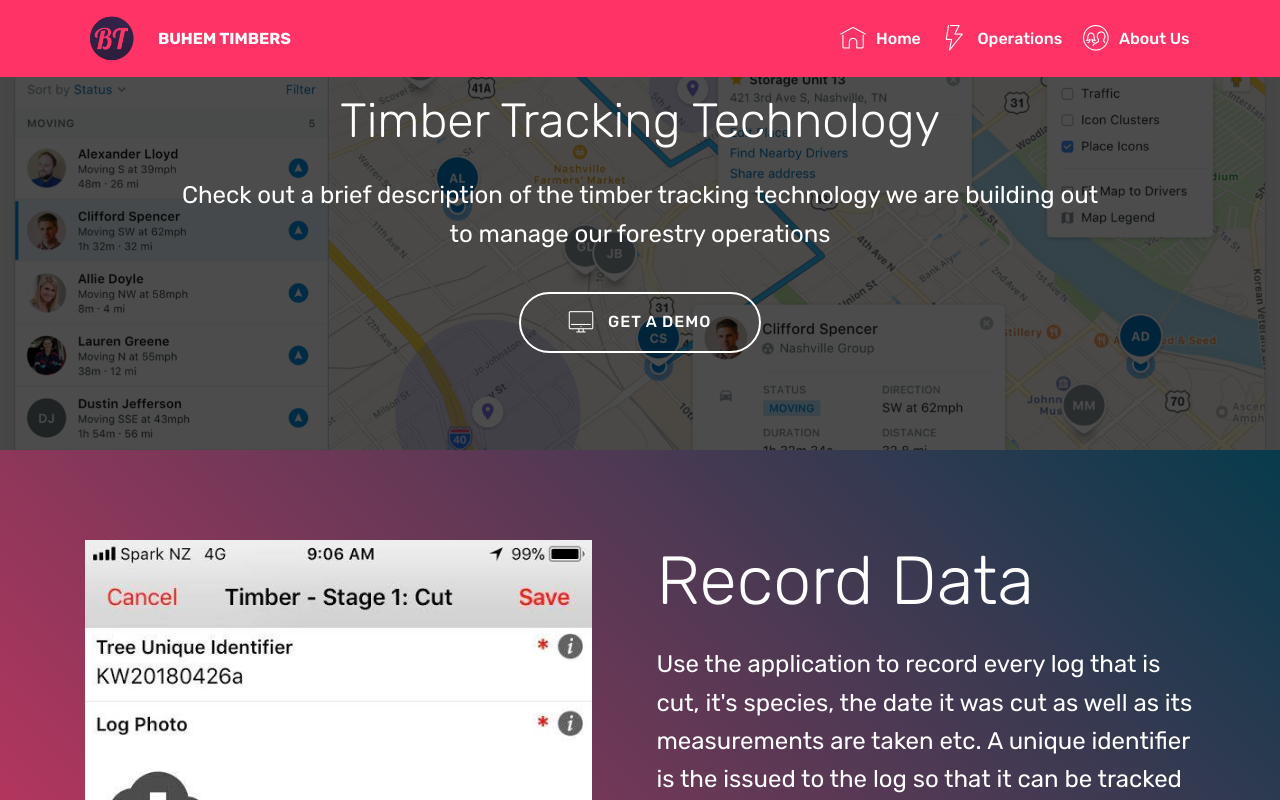
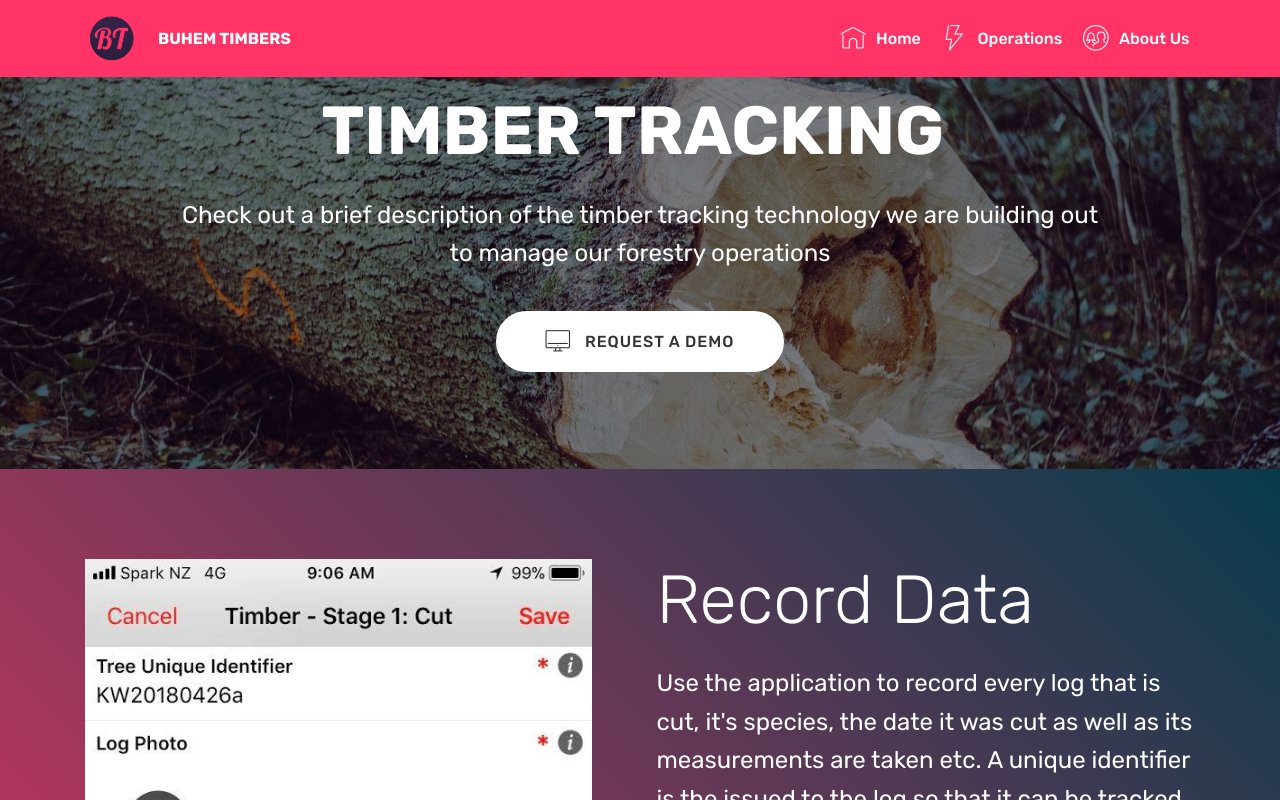
Before and after one commit to ano/buhem-timbers, a plain HTML site: page mobile.html in a window 1280 px wide. Shown: the top 800 px of the page. Drawn offline with Linux system fonts and the light colour scheme; files whose address does not match are found by name.

Commit message:
create github pages

```diff
--- a/assets/mobirise/css/mbr-additional.css
+++ b/assets/mobirise/css/mbr-additional.css
@@ -2151,7 +2151,7 @@ body {
 .cid-qVioP40NfB {
   padding-top: 90px;
   padding-bottom: 90px;
-  background-image: url("../../../assets/images/gps-live-map-full-2000x1266.png");
+  background-image: url("../../../assets/images/mbr-4-1620x1080.jpg");
 }
 .cid-qViiYnqjag {
   padding-top: 90px;
@@ -2198,8 +2198,8 @@ body {
 .cid-qVilt7acG5 {
   padding-top: 90px;
   padding-bottom: 90px;
-  background-color: #ff3366;
-  background: linear-gradient(45deg, #ff3366, #073b4c);
+  background-color: #0f7699;
+  background: linear-gradient(45deg, #0f7699, #073b4c);
 }
 @media (min-width: 992px) {
   .cid-qVilt7acG5 .mbr-figure {
--- a/mobile.html
+++ b/mobile.html
@@ -65,23 +65,22 @@
     </nav>
 </section>
 
-<section class="engine"><a href="https://mobirise.co/f">free bootstrap builder</a></section><section class="header1 cid-qVioP40NfB mbr-parallax-background" id="header1-h">
+<section class="engine"><a href="https://mobirise.co/p">bootstrap navbar</a></section><section class="header1 cid-qVioP40NfB mbr-parallax-background" id="header1-h">
 
 
 
-    <div class="mbr-overlay" style="opacity: 0.7; background-color: rgb(0, 0, 0);">
+    <div class="mbr-overlay" style="opacity: 0.5; background-color: rgb(0, 0, 0);">
     </div>
 
     <div class="container">
         <div class="row justify-content-md-center">
             <div class="mbr-white col-md-10">
+                <h1 class="mbr-section-title align-center mbr-bold pb-3 mbr-fonts-style display-1">TIMBER TRACKING&nbsp;</h1>
 
-                <h3 class="mbr-section-subtitle align-center mbr-light pb-3 mbr-fonts-style display-2">
-                    Timber Tracking Technology</h3>
                 <p class="mbr-text align-center pb-3 mbr-fonts-style display-5">
                     Check out a brief description of the timber tracking technology we are building out to manage our forestry operations</p>
-                <div class="mbr-section-btn align-center"><a class="btn btn-md btn-white-outline display-4" href="https://mobirise.com"><span class="mbri-desktop mbr-iconfont mbr-iconfont-btn"></span>
-                        GET A DEMO</a></div>
+                <div class="mbr-section-btn align-center"><a class="btn btn-md btn-white display-4" href="https://mobirise.com"><span class="mbri-desktop mbr-iconfont mbr-iconfont-btn"></span>
+                        REQUEST A DEMO</a></div>
             </div>
         </div>
     </div>
```
Also changed, not shown: index.html (+1 -1 lines), 1 other file.
